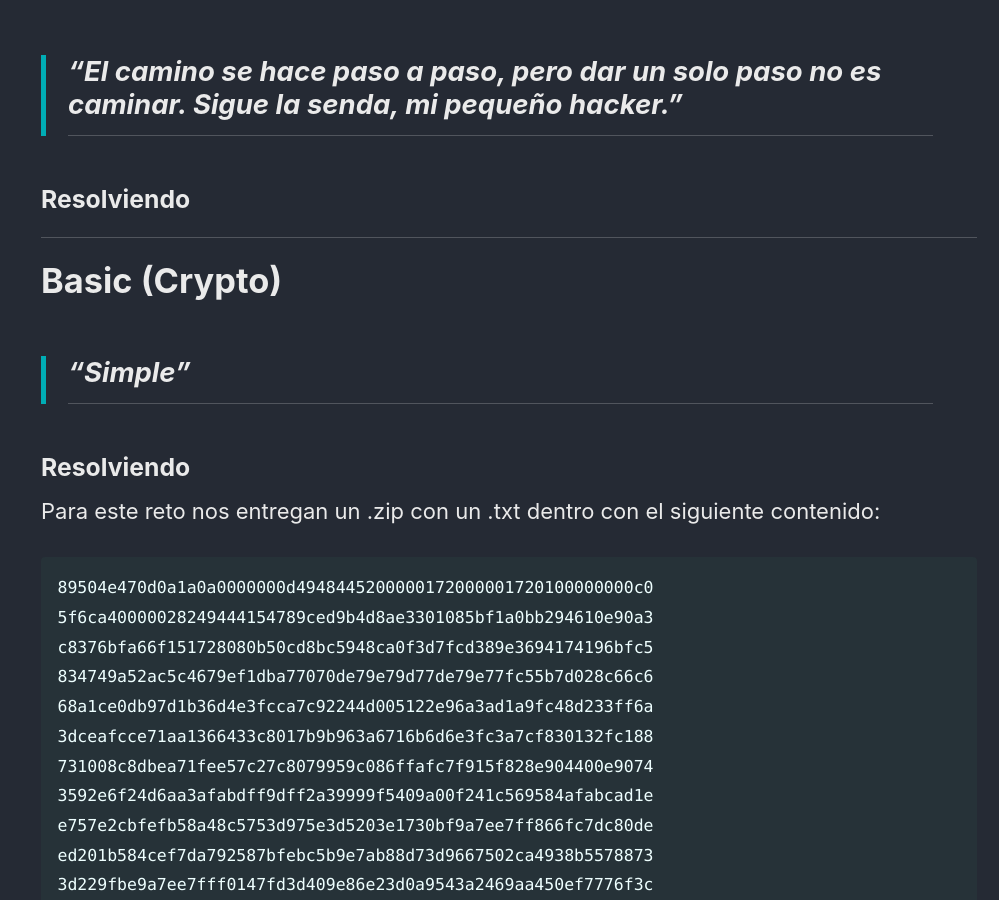
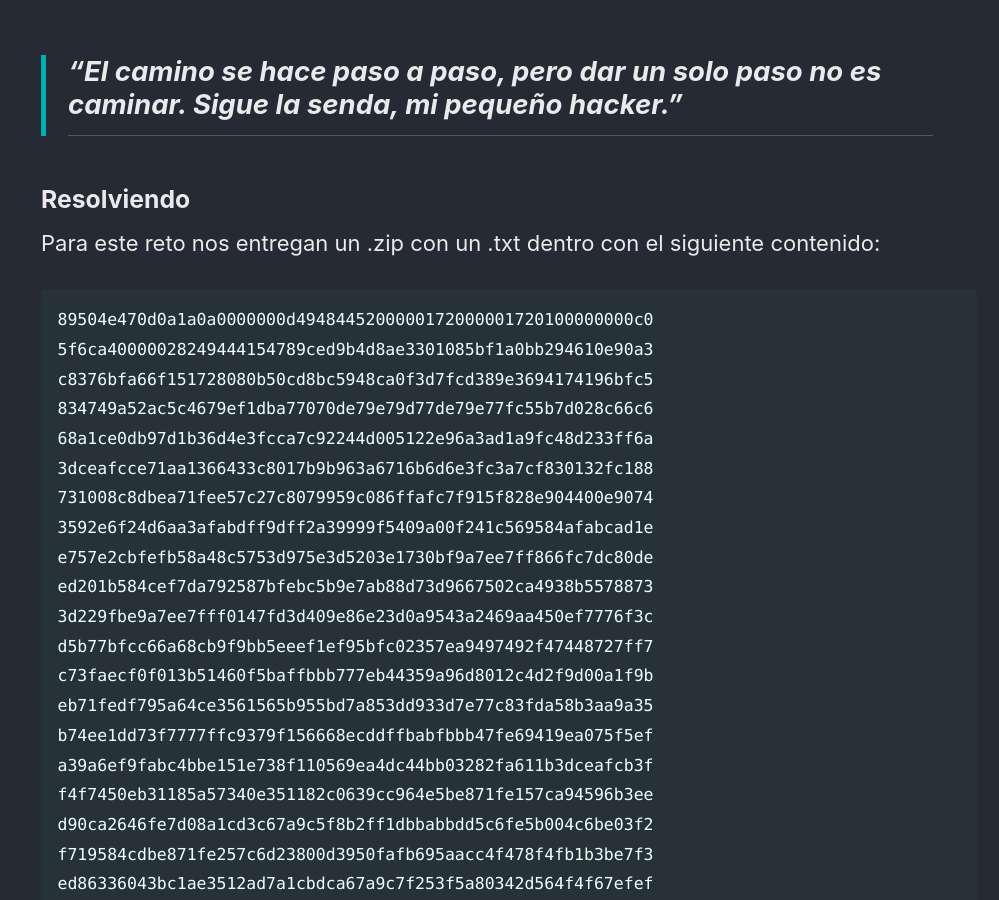
Before and after one commit to sapellaniz/sapellaniz.github.io, a Jekyll site: the page built from _posts/2021-02-26-MorterueloCON.md, in a window 1280 px wide and 900 px high, scrolled down 4650 px. Shown: the whole window, without its empty margins (281-1280 px from the left). Built offline with Jekyll 4.4.1, drawn with Linux system fonts in a browser that asks for light colours; cached includes are drawn as plain includes.

Commit message:
MoretrueloCON

````diff
--- a/_posts/2021-02-26-MorterueloCON.md
+++ b/_posts/2021-02-26-MorterueloCON.md
@@ -142,14 +142,6 @@ morteruelo2021{cr1pt0_b4s1c}%
 
 ### Resolviendo
 
----
-# Basic (Crypto)
-
-> "Simple"
----
-
-### Resolviendo
-
 Para este reto nos entregan un .zip con un .txt dentro con el siguiente contenido:
 
 ```
````
